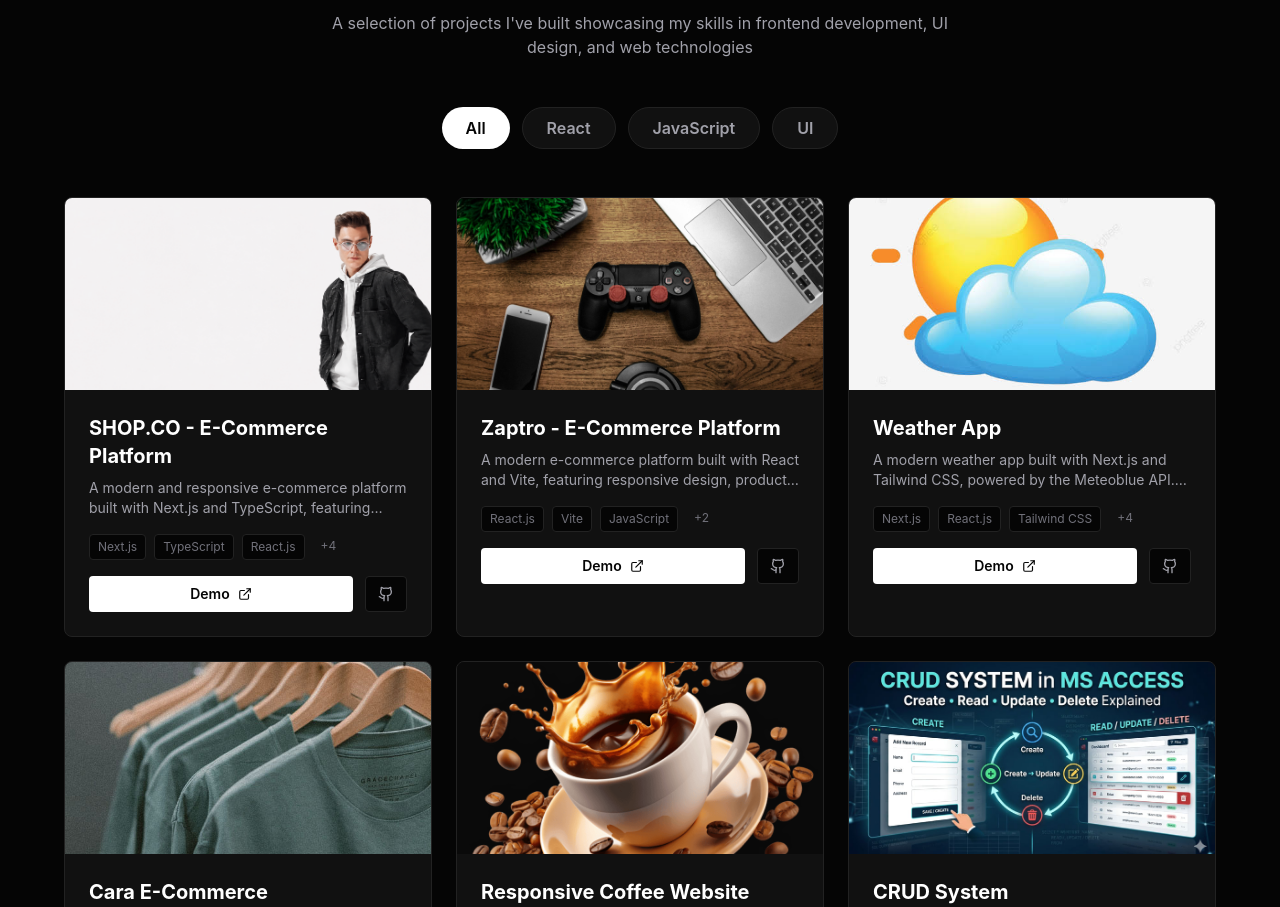
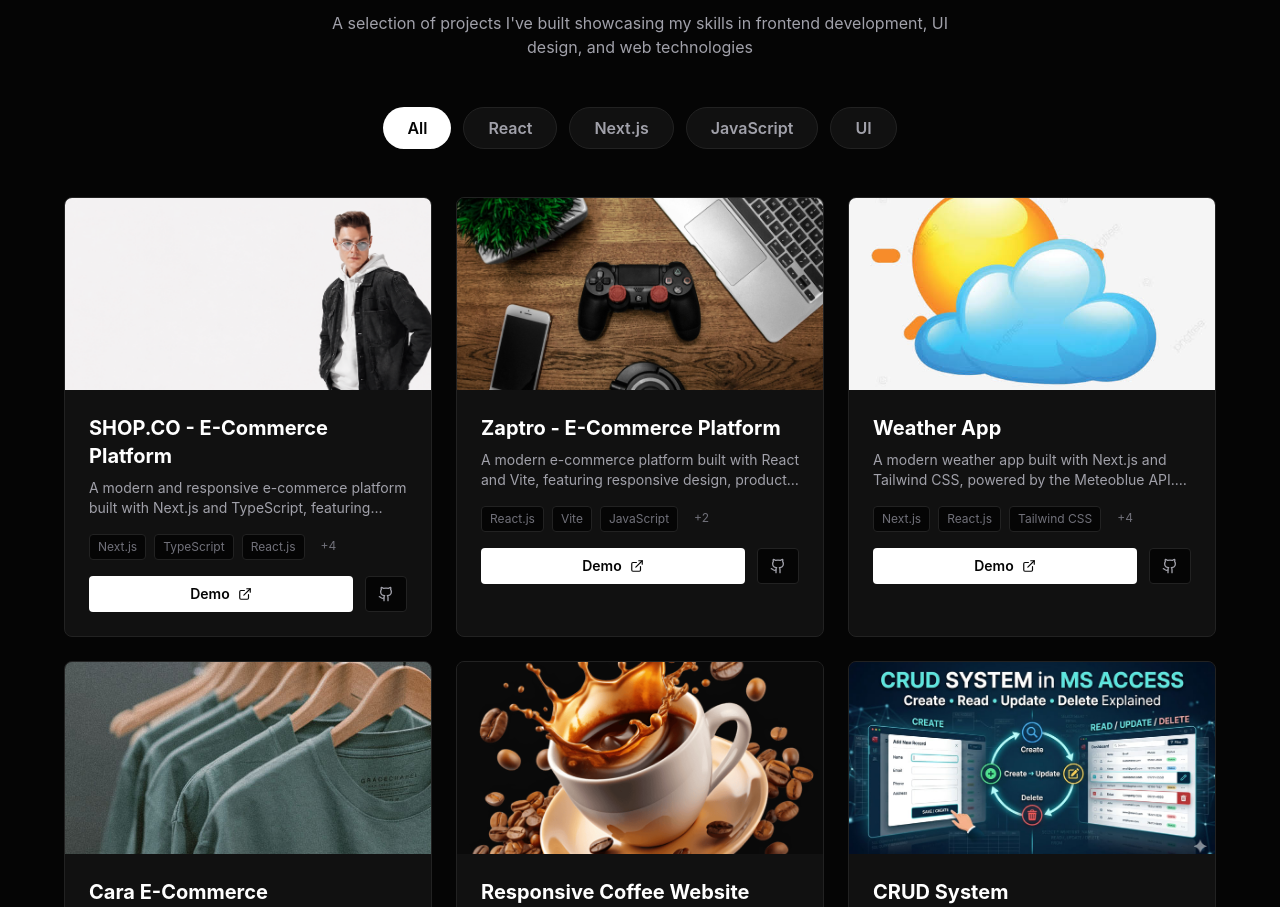
Before and after one commit to mahmoud123458/Portifolio, a React (Vite) app: page / in a window 1280 px wide. Shown: the part 2703-3610 px from the top of the page. Built offline with nearby package versions, Linux system fonts and the light colour scheme.

Commit message:
More Project

```diff
--- a/src/components/Projects.tsx
+++ b/src/components/Projects.tsx
@@ -5,7 +5,7 @@
 export default function Projects() {
   const [selectedCategory, setSelectedCategory] = useState('All');
 
-  const categories = ['All', 'React', 'JavaScript', 'UI'];
+  const categories = ['All', 'React','Next.js', 'JavaScript', 'UI'];
 
   const filteredProjects = selectedCategory === 'All'
     ? projects
--- a/src/data/projects.ts
+++ b/src/data/projects.ts
@@ -27,7 +27,7 @@
     image: new URL("../assets/hero.png", import.meta.url).href,
     github: "https://github.com/mahmoud123458/SHOP.CO",
     liveDemo: "https://shop-co-y9c6.vercel.app/",
-    category: ["Next", "E-Commerce"],
+    category: ["Next.js", "E-Commerce"],
   },
   {
     id: 1,
@@ -63,7 +63,7 @@
     image: new URL("../assets/weather.jpg", import.meta.url).href,
     github: "https://github.com/mahmoud123458/weather",
     liveDemo: "https://weather-alpha-blush-20.vercel.app",
-    category: ["Next", "API"],
+    category: ["Next.js", "API"],
   },
   {
     id: 2,
```
